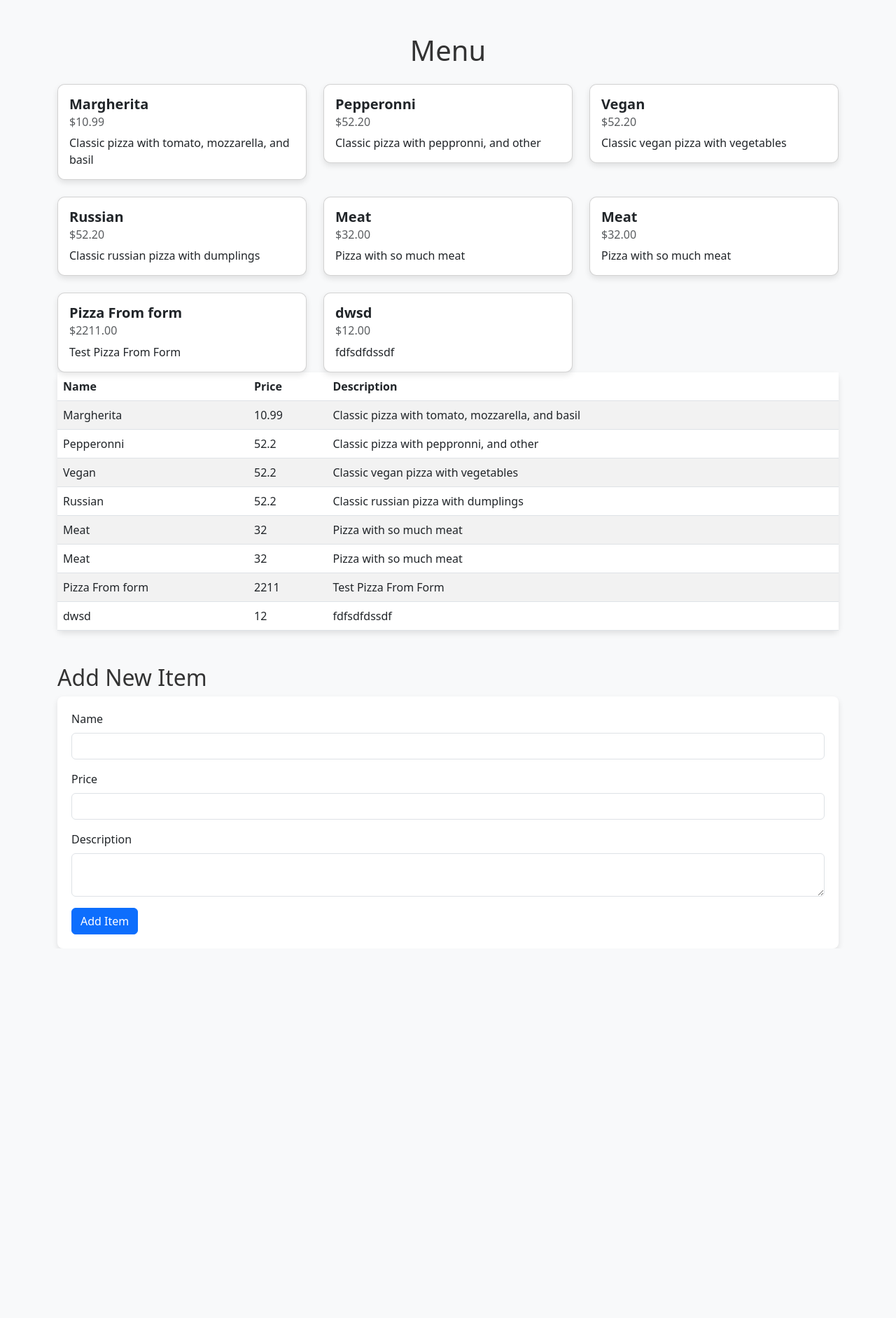
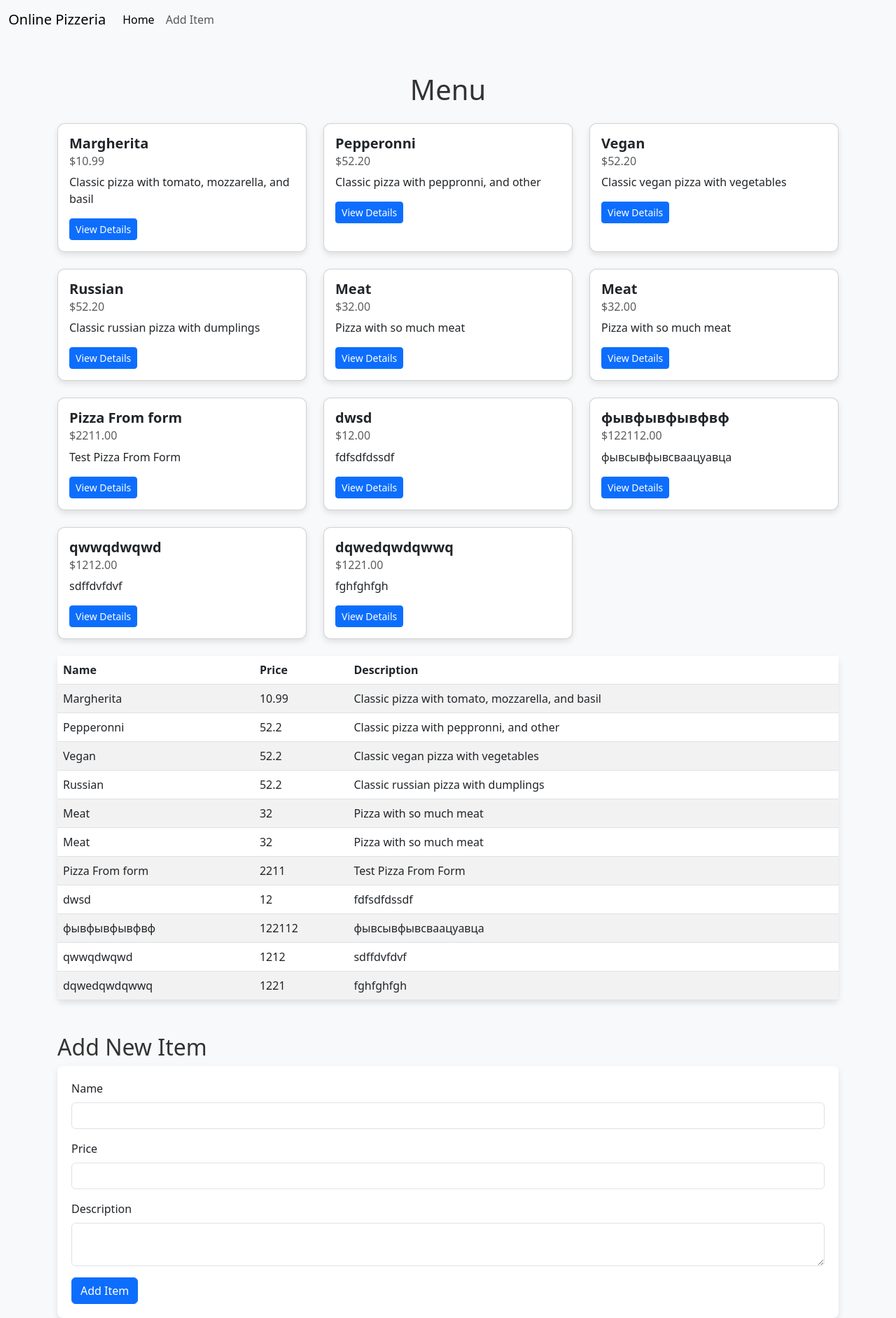
Before and after one commit to vimpario/pizza_flask, a Flask app: page /api/ in a window 1280 px wide. Shown: the whole page at 70% size. Before the commit the page ends 1355 px from the top, so only its background shows below. Run offline with Flask 3, Linux system fonts and the light colour scheme.

Commit message:
added some bugs - modal stilnot works

```diff
--- a/data.json
+++ b/data.json
@@ -38,5 +38,20 @@
         "name": "dwsd",
         "price": 12,
         "description": "fdfsdfdssdf"
+    },
+    {
+        "name": "\u0444\u044b\u0432\u0444\u044b\u0432\u0444\u044b\u0432\u0444\u0432\u0444",
+        "price": 122112,
+        "description": "\u0444\u044b\u0432\u0441\u044b\u0432\u0444\u044b\u0432\u0441\u0432\u0430\u0430\u0446\u0443\u0430\u0432\u0446\u0430"
+    },
+    {
+        "name": "qwwqdwqwd",
+        "price": 1212,
+        "description": "sdffdvfdvf"
+    },
+    {
+        "name": "dqwedqwdqwwq",
+        "price": 1221,
+        "description": "fghfghfgh"
     }
 ]
--- a/pizza_app/static/css/styles.css
+++ b/pizza_app/static/css/styles.css
@@ -39,3 +39,29 @@ form {
 .card-subtitle {
     color: #6c757d;
 }
+
+.card {
+    transition: transform 0.2s ease-in-out;
+}
+
+.card:hover {
+    transform: scale(1.05);
+}
+
+.navbar {
+    margin-bottom: 20px;
+}
+
+@media (max-width: 576px) {
+    .card-title {
+        font-size: 1rem;
+    }
+
+    .card-subtitle {
+        font-size: 0.875rem;
+    }
+
+    .card-text {
+        font-size: 0.8rem;
+    }
+}
--- a/pizza_app/static/js/main.js
+++ b/pizza_app/static/js/main.js
@@ -19,17 +19,22 @@ document.addEventListener('DOMContentLoaded', () => {
 
             data.forEach(item => {
                 const card = `
-                <div class="col-md-4">
-                    <div class="card">
+                <div class="col-md-4 col-sm-6">
+                    <div class="card h-100">
                         <div class="card-body">
                             <h5 class="card-title">${item.name}</h5>
                             <h6 class="card-subtitle mb-2 text-muted">$${item.price.toFixed(2)}</h6>
                             <p class="card-text">${item.description}</p>
+                            <button class="btn btn-primary btn-sm view-details" data-bs-toggle="modal" data-bs-target="#detailsModal" data-name="${item.name}" data-price="${item.price}" data-description="${item.description}">
+                                View Details
+                            </button>
                         </div>
                     </div>
                 </div>`;
                 menuContainer.innerHTML += card;
             });
+
+
         })
         .catch(error => console.error('Error fetching data:', error));
 
@@ -79,4 +84,17 @@ document.addEventListener('DOMContentLoaded', () => {
             alert('Failed to add item. Please try again.');
         });
     });
+
+    document.body.addEventListener('click', event => {
+        if (event.target.classList.contains('view-details')) {
+            const button = event.target;
+            const name = button.getAttribute('data-name');
+            const price = button.getAttribute('data-price');
+            const description = button.getAttribute('data-description');
+
+            document.getElementById('modal-name').innerText = name;
+            document.getElementById('modal-price').innerText = `$${parseFloat(price).toFixed(2)}`;
+            document.getElementById('modal-description').innerText = description;
+        }
+    });
 });
--- a/pizza_app/templates/index.html
+++ b/pizza_app/templates/index.html
@@ -1,5 +1,6 @@
 <!DOCTYPE html>
 <html lang="en">
+
 <head>
     <meta charset="UTF-8">
     <meta name="viewport" content="width=device-width, initial-scale=1.0">
@@ -7,13 +8,39 @@
     <link href="https://cdn.jsdelivr.net/npm/bootstrap@5.3.0/dist/css/bootstrap.min.css" rel="stylesheet">
     <link rel="stylesheet" href="{{ url_for('static', filename='css/styles.css') }}">
 </head>
+
 <body>
+    <nav class="navbar navbar-expand-lg navbar-light bg-light">
+        <div class="container-fluid">
+            <a class="navbar-brand" href="#">Online Pizzeria</a>
+            <button class="navbar-toggler" type="button" data-bs-toggle="collapse" data-bs-target="#navbarNav"
+                aria-controls="navbarNav" aria-expanded="false" aria-label="Toggle navigation">
+                <span class="navbar-toggler-icon"></span>
+            </button>
+            <div class="collapse navbar-collapse" id="navbarNav">
+                <ul class="navbar-nav">
+                    <li class="nav-item">
+                        <a class="nav-link active" aria-current="page" href="#">Home</a>
+                    </li>
+                    <li class="nav-item">
+                        <a class="nav-link" href="#add-item-form">Add Item</a>
+                    </li>
+                </ul>
+            </div>
+        </div>
+    </nav>
+
+
+
     <div class="container mt-5">
         <h1 class="text-center mb-4">Menu</h1>
 
         <div id="menu-data-card" class="row g-4">
             <!-- Cards will be injected here dynamically -->
+
         </div>
+
+        <br>
 
         <!-- Data Table -->
         <table class="table table-striped">
@@ -52,8 +79,32 @@
         </form>
     </div>
 
+    <!-- Modal -->
+    <div class="modal fade" id="detailsModal" tabindex="-1" aria-labelledby="detailsModalLabel" aria-hidden="true">
+        <div class="modal-dialog">
+            <div class="modal-content">
+                <div class="modal-header">
+                    <h5 class="modal-title" id="modal-name">Item Name</h5>
+                    <button type="button" class="btn-close" data-bs-dismiss="modal" aria-label="Close"></button>
+                </div>
+                <div class="modal-body">
+                    <p><strong>Price:</strong> <span id="modal-price"></span></p>
+                    <p><strong>Description:</strong> <span id="modal-description"></span></p>
+                </div>
+                <div class="modal-footer">
+                    <button type="button" class="btn btn-secondary" data-bs-dismiss="modal">Close</button>
+                </div>
+            </div>
+        </div>
+    </div>
+
     <script src="{{ url_for('static', filename='js/main.js')}}">
 
     </script>
+
+
+
+
 </body>
+
 </html>
```
